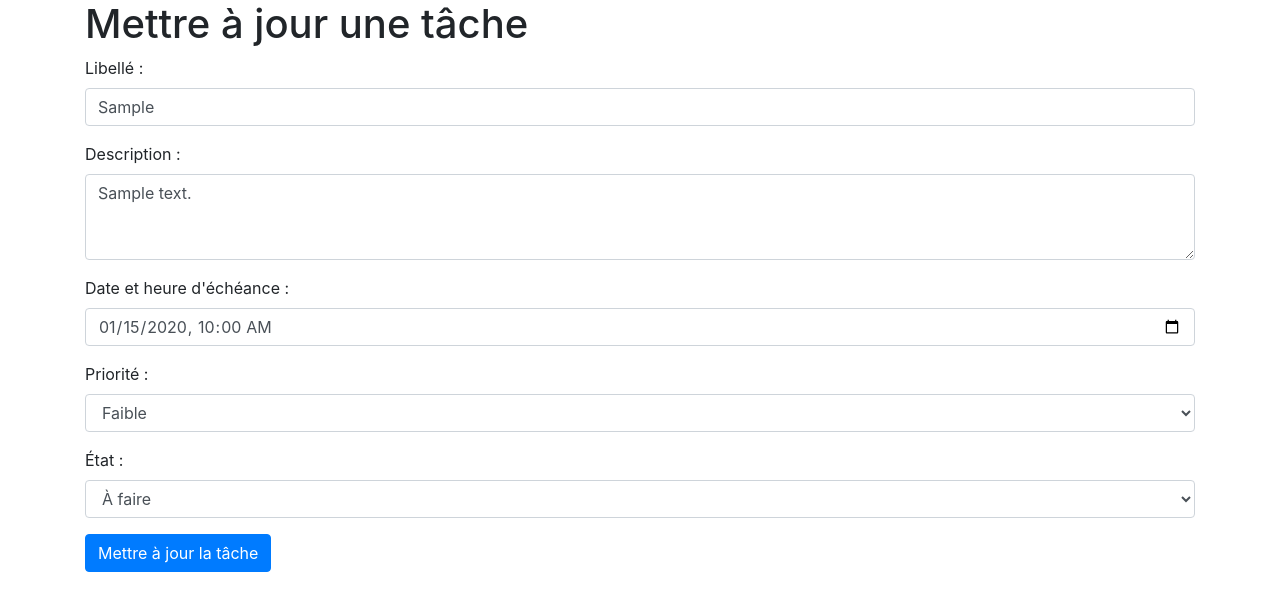
After one commit to Hapsatou30/gestion_taches, a PHP site: page /updateTache.php?id=1 in a window 1280 px wide. The commit adds this page. Shown: the top 611 px of the page. Run offline with PHP 8.4, Linux system fonts and the light colour scheme; the visitor is signed in with stand-in values (Sample User, id 1); tables that the repository leaves empty or names only in its code hold one stand-in row (values such as "Sample post").

Commit message:
update terminé

```diff
--- a/Tache.php
+++ b/Tache.php
@@ -101,138 +101,70 @@ class Tache {
         }
     }
 
-    //la liste des taches
-    // public function afficherListeTaches($idUtilisateur) {
-    //     try {
-    //         // Requête SQL pour sélectionner les tâches d'un utilisateur donné
-    //         $sql = "SELECT * FROM Tache WHERE id_utilisateur = ?";
-
-    //         // Préparation de la requête
-    //         $stmt = $this->connexion->prepare($sql);
-
-    //         // Liaison du paramètre
-    //         $stmt->bindParam(1, $idUtilisateur);
-
-    //         // Exécution de la requête
-    //         $stmt->execute();
-
-    //         // Récupération des résultats dans un tableau associatif
-    //         $resultats = $stmt->fetchAll(PDO::FETCH_ASSOC);
-
-    //         // Retourne le tableau de résultats
-    //         return $resultats;
-    //     } catch (PDOException $e) {
-    //         // En cas d'erreur, affiche le message d'erreur
-    //         echo "Erreur lors de l'affichage de la liste des tâches : " . $e->getMessage();
-
-    //     }
-    // }
-
-
-    // //liste des taches en cours
-    // public function afficherTachesEnCours($idUtilisateur) {
-    //     try {
-    //         // Requête SQL pour sélectionner les tâches en cours d'un utilisateur donné
-    //         $sql = "SELECT * FROM Tache WHERE id_utilisateur = ? AND etat = 'en cours'";
-
-    //         // Préparation de la requête
-    //         $stmt = $this->connexion->prepare($sql);
-
-    //         // Liaison du paramètre
-    //         $stmt->bindParam(1, $idUtilisateur);
-
-    //         // Exécution de la requête
-    //         $stmt->execute();
-
-    //         // Récupération des résultats dans un tableau associatif
-    //         $resultats = $stmt->fetchAll(PDO::FETCH_ASSOC);
-
-
-    //         // Retourne le tableau de résultats
-    //         return $resultats;
-    //     } catch (PDOException $e) {
-    //         // En cas d'erreur, affiche le message d'erreur
-    //         echo "Erreur lors de l'affichage des tâches en cours : " . $e->getMessage();
-
-    //     }
-    // }
-
     // //liste des taches à faire
 
-    // public function afficherTachesEnAttente($idUtilisateur) {
-    //     try {
-    //         // Requête SQL pour sélectionner les tâches en attente d'un utilisateur donné
-    //         $sql = "SELECT * FROM Tache WHERE id_utilisateur = ? AND etat = 'à faire'";
+    public function afficherTachesEnAttente($idUtilisateur) {
+        try {
+            // Requête SQL pour sélectionner les tâches à faire de l'utilisateur actuel
+            $sql = "SELECT * FROM Tache WHERE etat = 'à faire' AND id_utilisateur = ?";
+            $stmt = $this->connexion->prepare($sql);
+            $stmt->execute([$idUtilisateur]);
+            $taches_todo = $stmt->fetchAll(PDO::FETCH_ASSOC);
+            return $taches_todo;
 
-    //         // Préparation de la requête
-    //         $stmt = $this->connexion->prepare($sql);
-
-    //         // Liaison du paramètre
-    //         $stmt->bindParam(1, $idUtilisateur);
-
-    //         // Exécution de la requête
-    //         $stmt->execute();
-
-    //         // Récupération des résultats dans un tableau associatif
-    //         $resultats = $stmt->fetchAll(PDO::FETCH_ASSOC);
-
-    //         // Retourne le tableau de résultats
-    //         return $resultats;
-    //     } catch (PDOException $e) {
-    //         // En cas d'erreur, affiche le message d'erreur
-    //         echo "Erreur lors de l'affichage des tâches en attente : " . $e->getMessage();
-
-    //     }
-    // }
-
-    // //liste des taches terminées
-
-    // public function afficherTachesTerminees($idUtilisateur) {
-    //     try {
-    //         // Requête SQL pour sélectionner les tâches terminées d'un utilisateur donné
-    //         $sql = "SELECT * FROM Tache WHERE id_utilisateur = ? AND etat = 'terminée'";
-
-    //         // Préparation de la requête
-    //         $stmt = $this->connexion->prepare($sql);
-
-    //         // Liaison du paramètre
-    //         $stmt->bindParam(1, $idUtilisateur);
-
-    //         // Exécution de la requête
-    //         $stmt->execute();
-
-    //         // Récupération des résultats dans un tableau associatif
-    //         $resultats = $stmt->fetchAll(PDO::FETCH_ASSOC);
-    //         // Retourne le tableau de résultats
-    //         return $resultats;
-    //     } catch (PDOException $e) {
-    //         // En cas d'erreur, affiche le message d'erreur
-    //         echo "Erreur lors de l'affichage des tâches terminées : " . $e->getMessage();
-
-    //     }
-    // }
-
-    //methode pour modifier l'etat d'une tache
-    public function modifierEtatTache($idTache, $nouvelEtat) {
-        try {
-            // Requête SQL pour mettre à jour l'état d'une tâche
-            $sql = "UPDATE Tache SET etat = ? WHERE id = ?";
-
-            // Préparation de la requête
-            $stmt = $this->connexion->prepare($sql);
-
-            // Liaison des paramètres
-            $stmt->bindParam(1, $nouvelEtat);
-            $stmt->bindParam(2, $idTache);
-
-            // Exécution de la requête
-            $stmt->execute();
         } catch (PDOException $e) {
-            // En cas d'erreur, affiche le message d'erreur
-            echo "Erreur lors de la modification de l'état de la tâche : " . $e->getMessage();
-
+            // En cas d'erreur, affichez le message d'erreur
+            echo "Erreur lors de la récupération des tâches à faire : " . $e->getMessage();
         }
     }
+
+    public function afficherTachesEnCours($idUtilisateur) {
+        try {
+            // Requête SQL pour sélectionner les tâches en cours de l'utilisateur actuel
+            $sql = "SELECT * FROM Tache WHERE etat = 'en cours' AND id_utilisateur = ?";
+            $stmt = $this->connexion->prepare($sql);
+            $stmt->execute([$idUtilisateur]);
+            $taches_en_cours = $stmt->fetchAll(PDO::FETCH_ASSOC);
+            return $taches_en_cours;
+
+        } catch (PDOException $e) {
+            // En cas d'erreur, affichez le message d'erreur
+            echo "Erreur lors de la récupération des tâches en cours : " . $e->getMessage();
+        }
+    }
+    public function afficherTachesTerminees($idUtilisateur) {
+        try {
+            // Requête SQL pour sélectionner les tâches terminées de l'utilisateur actuel
+            $sql = "SELECT * FROM Tache WHERE etat = 'terminée' AND id_utilisateur = ?";
+            $stmt = $this->connexion->prepare($sql);
+            $stmt->execute([$idUtilisateur]);
+            $taches_terminees = $stmt->fetchAll(PDO::FETCH_ASSOC);
+            return $taches_terminees;
+
+        } catch (PDOException $e) {
+            // En cas d'erreur, affichez le message d'erreur
+            echo "Erreur lors de la récupération des tâches terminées : " . $e->getMessage();
+        }
+    }
+
+         // Méthode pour mettre à jour une tâche
+    public function mettreAJourTache($taskId, $libelle, $description, $dateEcheance, $priorite, $etat) {
+        try {
+            $sql = "UPDATE Tache SET libelle=:libelle, description=:description, date_echeance=:date_echeance, priorite=:priorite, etat=:etat WHERE id=:id";
+            $stmt = $this->connexion->prepare($sql);
+            $stmt->bindParam(':libelle', $libelle);
+            $stmt->bindParam(':description', $description);
+            $stmt->bindParam(':date_echeance', $dateEcheance);
+            $stmt->bindParam(':priorite', $priorite);
+            $stmt->bindParam(':etat', $etat);
+            $stmt->bindParam(':id', $taskId);
+            $stmt->execute();
+
+        } catch (Exception $e) {
+            throw new Exception("Erreur lors de la mise à jour de la tâche : " . $e->getMessage());
+        }
+    }
+
 
     //supprimer une tache
 
--- /dev/null
+++ b/updateTache.php
@@ -0,0 +1,95 @@
+<?php
+session_start();
+
+if (!isset($_SESSION['id'])) {
+    header("Location: index.php");
+    exit;
+}
+
+if ($_SERVER["REQUEST_METHOD"] == "POST") {
+    require_once 'config.php';
+
+    // Récupérer les valeurs du formulaire
+    $libelle = $_POST['libelle'];
+    $description = $_POST['description'];
+    $dateEcheance = $_POST['dateEcheance'];
+    $priorite = $_POST['priorite'];
+    $etat = $_POST['etat']; // Ajout de l'état
+    $taskId = $_POST['taskId']; // Récupérer l'ID de la tâche à mettre à jour
+
+    // Mettre à jour la tâche
+    try {
+
+        $tache->mettreAJourTache($taskId, $libelle, $description, $dateEcheance, $priorite, $etat);
+        header("Location: home.php");
+        exit();
+    } catch (Exception $e) {
+        echo "Une erreur s'est produite lors de la mise à jour de la tâche.";
+    }
+}
+?>
+
+<!DOCTYPE html>
+<html lang="en">
+<head>
+    <meta charset="UTF-8">
+    <meta name="viewport" content="width=device-width, initial-scale=1.0">
+    <title>Mettre à jour une tâche</title>
+    <!-- Inclure Bootstrap CSS -->
+    <link rel="stylesheet" href="https://stackpath.bootstrapcdn.com/bootstrap/4.5.2/css/bootstrap.min.css">
+</head>
+<body>
+<div class="container">
+    <h1>Mettre à jour une tâche</h1>
+    <?php
+    // Récupérer l'ID de la tâche à partir de la requête GET
+    $taskId = $_GET['id'];
+
+    // Requête SQL pour récupérer les détails de la tâche
+    require_once 'config.php';
+
+    try {
+        $sql = "SELECT * FROM Tache WHERE id = ?";
+        $stmt = $connexion->prepare($sql);
+        $stmt->bindParam(1, $taskId);
+        $stmt->execute();
+        $row = $stmt->fetch(PDO::FETCH_ASSOC);
+    } catch (Exception $e) {
+        echo "Une erreur s'est produite lors de la récupération des détails de la tâche.";
+    }
+    ?>
+    <form method="post" action="">
+        <div class="form-group">
+            <label for="libelle">Libellé :</label>
+            <input type="text" class="form-control" id="libelle" name="libelle" value="<?php echo $row['libelle']; ?>" required>
+        </div>
+        <div class="form-group">
+            <label for="description">Description :</label>
+            <textarea class="form-control" id="description" name="description" rows="3" required><?php echo $row['description']; ?></textarea>
+        </div>
+        <div class="form-group">
+            <label for="dateEcheance">Date et heure d'échéance :</label>
+            <input type="datetime-local" class="form-control" id="dateEcheance" name="dateEcheance" value="<?php echo date('Y-m-d\TH:i', strtotime($row['date_echeance'])); ?>" required>
+        </div>
+        <div class="form-group">
+            <label for="priorite">Priorité :</label>
+            <select class="form-control" id="priorite" name="priorite" required>
+                <option value="faible" <?php if($row['priorite'] == 'faible') echo 'selected'; ?>>Faible</option>
+                <option value="moyenne" <?php if($row['priorite'] == 'moyenne') echo 'selected'; ?>>Moyenne</option>
+                <option value="élevée" <?php if($row['priorite'] == 'élevée') echo 'selected'; ?>>Élevée</option>
+            </select>
+        </div>
+        <div class="form-group">
+            <label for="etat">État :</label>
+            <select class="form-control" id="etat" name="etat" required>
+                <option value="à faire" <?php if($row['etat'] == 'à faire') echo 'selected'; ?>>À faire</option>
+                <option value="en cours" <?php if($row['etat'] == 'en cours') echo 'selected'; ?>>En cours</option>
+                <option value="terminée" <?php if($row['etat'] == 'terminée') echo 'selected'; ?>>Terminée</option>
+            </select>
+        </div>
+        <input type="hidden" name="taskId" value="<?php echo $taskId; ?>"> <!-- Ajoutez un champ caché pour stocker l'ID de la tâche -->
+        <button type="submit" class="btn btn-primary">Mettre à jour la tâche</button>
+    </form>
+</div>
+</body>
+</html>
```
Also changed, not shown: home.js (deleted, +0 -43 lines), home.php (+54 -52 lines).
